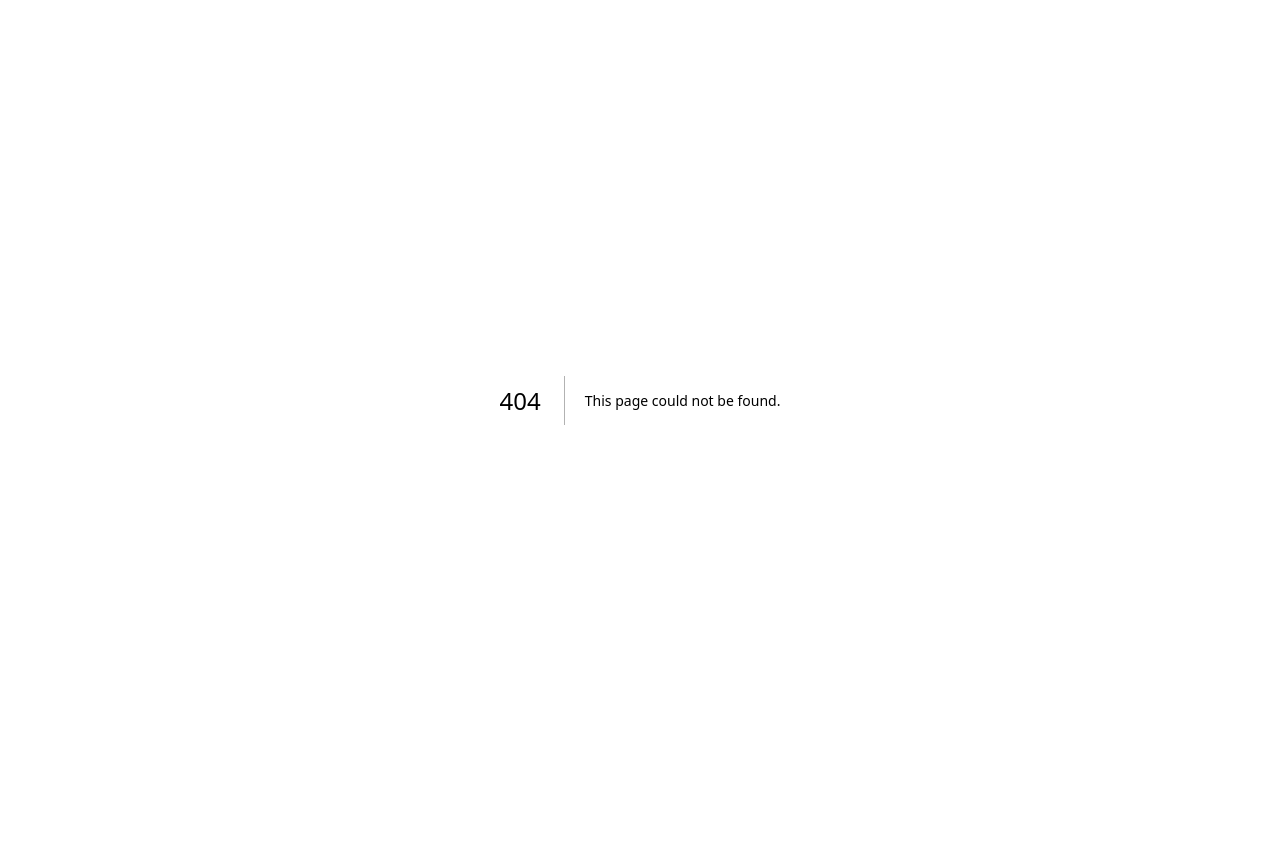
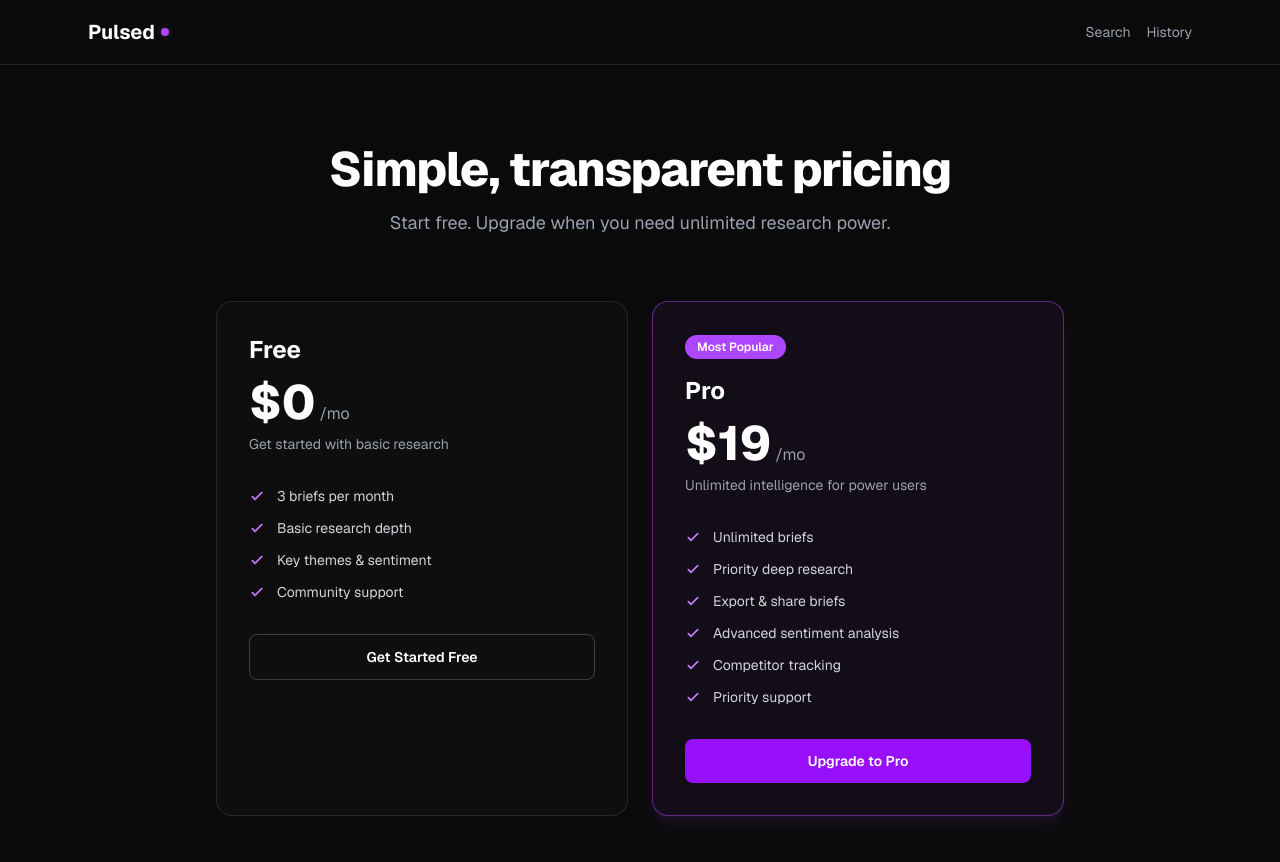
Before and after one commit to vinceglakas/pulse, a Next.js app: page /pricing in a window 1280 px wide. Before the commit this address had no page. Shown: the top 862 px of the page. Before the commit the page ends 800 px from the top, so only its background shows below. Built offline with nearby package versions, Linux system fonts and the light colour scheme.

Commit message:
feat: Stripe checkout, pricing page, webhook handler, upgrade button

```diff
--- a/package.json
+++ b/package.json
@@ -15,7 +15,8 @@
     "geist": "^1.7.0",
     "next": "16.1.6",
     "react": "19.2.3",
-    "react-dom": "19.2.3"
+    "react-dom": "19.2.3",
+    "stripe": "^20.3.1"
   },
   "devDependencies": {
     "@tailwindcss/postcss": "^4",
--- /dev/null
+++ b/src/app/api/checkout/route.ts
@@ -0,0 +1,52 @@
+import { NextResponse } from 'next/server';
+import Stripe from 'stripe';
+import { createClient } from '@supabase/supabase-js';
+import { cookies } from 'next/headers';
+
+const stripe = new Stripe(process.env.STRIPE_SECRET_KEY!);
+
+export async function POST(request: Request) {
+  try {
+    // Create a Supabase client with the user's auth token
+    const supabase = createClient(
+      process.env.NEXT_PUBLIC_SUPABASE_URL!,
+      process.env.NEXT_PUBLIC_SUPABASE_ANON_KEY!,
+      {
+        global: {
+          headers: {
+            Authorization: request.headers.get('Authorization') || '',
+          },
+        },
+      }
+    );
+
+    const { data: { user }, error: authError } = await supabase.auth.getUser();
+
+    if (authError || !user) {
+      return NextResponse.json({ error: 'Unauthorized' }, { status: 401 });
+    }
+
+    const origin = request.headers.get('origin') || 'http://localhost:3000';
+
+    const session = await stripe.checkout.sessions.create({
+      mode: 'subscription',
+      line_items: [
+        {
+          price: process.env.STRIPE_PRO_PRICE_ID!,
+          quantity: 1,
+        },
+      ],
+      customer_email: user.email,
+      metadata: {
+        user_id: user.id,
+      },
+      success_url: `${origin}/search?upgraded=true`,
+      cancel_url: `${origin}/pricing`,
+    });
+
+    return NextResponse.json({ url: session.url });
+  } catch (err: any) {
+    console.error('Checkout error:', err);
+    return NextResponse.json({ error: err.message }, { status: 500 });
+  }
+}
--- /dev/null
+++ b/src/app/api/webhooks/stripe/route.ts
@@ -0,0 +1,71 @@
+import { NextResponse } from 'next/server';
+import Stripe from 'stripe';
+import { createClient } from '@supabase/supabase-js';
+
+const stripe = new Stripe(process.env.STRIPE_SECRET_KEY!);
+
+// Supabase admin client for webhook updates
+const supabase = createClient(
+  process.env.NEXT_PUBLIC_SUPABASE_URL!,
+  process.env.SUPABASE_SERVICE_ROLE_KEY!
+);
+
+export async function POST(request: Request) {
+  const body = await request.text();
+  const signature = request.headers.get('stripe-signature');
+
+  let event: Stripe.Event;
+
+  try {
+    if (process.env.STRIPE_WEBHOOK_SECRET && signature) {
+      event = stripe.webhooks.constructEvent(
+        body,
+        signature,
+        process.env.STRIPE_WEBHOOK_SECRET
+      );
+    } else {
+      // Dev mode: parse without verification
+      event = JSON.parse(body) as Stripe.Event;
+    }
+  } catch (err: any) {
+    console.error('Webhook signature verification failed:', err.message);
+    return NextResponse.json({ error: 'Invalid signature' }, { status: 400 });
+  }
+
+  try {
+    switch (event.type) {
+      case 'checkout.session.completed': {
+        const session = event.data.object as Stripe.Checkout.Session;
+        const userId = session.metadata?.user_id;
+
+        if (userId) {
+          await supabase
+            .from('profiles')
+            .update({
+              plan: 'pro',
+              stripe_customer_id: session.customer as string,
+              stripe_subscription_id: session.subscription as string,
+            })
+            .eq('id', userId);
+        }
+        break;
+      }
+
+      case 'customer.subscription.deleted': {
+        const subscription = event.data.object as Stripe.Subscription;
+        const customerId = subscription.customer as string;
+
+        await supabase
+          .from('profiles')
+          .update({ plan: 'free', stripe_subscription_id: null })
+          .eq('stripe_customer_id', customerId);
+        break;
+      }
+    }
+  } catch (err: any) {
+    console.error('Webhook handler error:', err);
+    return NextResponse.json({ error: 'Webhook handler failed' }, { status: 500 });
+  }
+
+  return NextResponse.json({ received: true });
+}
--- /dev/null
+++ b/src/app/components/UpgradeButton.tsx
@@ -0,0 +1,51 @@
+'use client';
+
+import { useState } from 'react';
+import { getAuthClient } from '@/lib/auth';
+
+export default function UpgradeButton({ className = '' }: { className?: string }) {
+  const [loading, setLoading] = useState(false);
+
+  const handleUpgrade = async () => {
+    setLoading(true);
+    try {
+      const supabase = getAuthClient();
+      const { data: { session } } = await supabase.auth.getSession();
+
+      if (!session) {
+        window.location.href = '/login';
+        return;
+      }
+
+      const res = await fetch('/api/checkout', {
+        method: 'POST',
+        headers: {
+          'Content-Type': 'application/json',
+          Authorization: `Bearer ${session.access_token}`,
+        },
+      });
+
+      const data = await res.json();
+
+      if (data.url) {
+        window.location.href = data.url;
+      } else {
+        console.error('Checkout error:', data.error);
+      }
+    } catch (err) {
+      console.error('Upgrade error:', err);
+    } finally {
+      setLoading(false);
+    }
+  };
+
+  return (
+    <button
+      onClick={handleUpgrade}
+      disabled={loading}
+      className={`font-semibold rounded-lg transition-all disabled:opacity-50 ${className}`}
+    >
+      {loading ? 'Loading...' : 'Upgrade to Pro'}
+    </button>
+  );
+}
--- a/src/app/page.tsx
+++ b/src/app/page.tsx
@@ -109,6 +109,7 @@ export default function Home() {
             <button onClick={() => scrollTo('how-it-works')} className="hidden md:block text-sm text-gray-500 hover:text-gray-900 transition-colors">How it works</button>
             <button onClick={() => scrollTo('why-pulsed')} className="hidden md:block text-sm text-gray-500 hover:text-gray-900 transition-colors">Why Pulsed</button>
             <div className="flex items-center gap-3">
+              <a href="/pricing" className="text-sm text-gray-500 hover:text-gray-900 transition-colors">Pro</a>
               <a href="/history" className="text-sm text-gray-500 hover:text-gray-900 transition-colors">History</a>
               <a href="/login" className="text-sm text-gray-500 hover:text-gray-900 transition-colors">Sign in</a>
               <a href="/search" className="text-sm font-semibold text-white bg-gradient-to-r from-indigo-600 to-violet-600 px-4 py-2 rounded-lg hover:opacity-90 transition-opacity">Get Started</a>
--- /dev/null
+++ b/src/app/pricing/page.tsx
@@ -0,0 +1,121 @@
+'use client';
+
+import UpgradeButton from '../components/UpgradeButton';
+
+const tiers = [
+  {
+    name: 'Free',
+    price: '$0',
+    period: '/mo',
+    desc: 'Get started with basic research',
+    features: [
+      '3 briefs per month',
+      'Basic research depth',
+      'Key themes & sentiment',
+      'Community support',
+    ],
+    cta: 'Current Plan',
+    highlight: false,
+  },
+  {
+    name: 'Pro',
+    price: '$19',
+    period: '/mo',
+    desc: 'Unlimited intelligence for power users',
+    features: [
+      'Unlimited briefs',
+      'Priority deep research',
+      'Export & share briefs',
+      'Advanced sentiment analysis',
+      'Competitor tracking',
+      'Priority support',
+    ],
+    cta: 'Upgrade to Pro',
+    highlight: true,
+  },
+];
+
+export default function PricingPage() {
+  return (
+    <div className="min-h-screen bg-[#0a0a0a] text-white">
+      {/* Nav */}
+      <nav className="border-b border-white/10">
+        <div className="max-w-6xl mx-auto px-6 h-16 flex items-center justify-between">
+          <a href="/" className="flex items-center gap-1.5">
+            <span className="text-xl font-bold">Pulsed</span>
+            <span className="relative flex h-2 w-2">
+              <span className="animate-ping absolute inline-flex h-full w-full rounded-full bg-purple-400 opacity-75"></span>
+              <span className="relative inline-flex rounded-full h-2 w-2 bg-purple-500"></span>
+            </span>
+          </a>
+          <div className="flex items-center gap-4">
+            <a href="/search" className="text-sm text-gray-400 hover:text-white transition-colors">Search</a>
+            <a href="/history" className="text-sm text-gray-400 hover:text-white transition-colors">History</a>
+          </div>
+        </div>
+      </nav>
+
+      {/* Header */}
+      <section className="pt-20 pb-16 text-center px-6">
+        <h1 className="text-4xl md:text-5xl font-extrabold tracking-tight">
+          Simple, transparent pricing
+        </h1>
+        <p className="mt-4 text-lg text-gray-400 max-w-xl mx-auto">
+          Start free. Upgrade when you need unlimited research power.
+        </p>
+      </section>
+
+      {/* Cards */}
+      <section className="max-w-4xl mx-auto px-6 pb-24">
+        <div className="grid md:grid-cols-2 gap-6">
+          {tiers.map((tier) => (
+            <div
+              key={tier.name}
+              className={`rounded-2xl p-8 border ${
+                tier.highlight
+                  ? 'border-purple-500/50 bg-purple-500/5 shadow-lg shadow-purple-500/10'
+                  : 'border-white/10 bg-white/[0.02]'
+              }`}
+            >
+              {tier.highlight && (
+                <span className="inline-block text-xs font-semibold bg-purple-500 text-white px-3 py-1 rounded-full mb-4">
+                  Most Popular
+                </span>
+              )}
+              <h2 className="text-2xl font-bold">{tier.name}</h2>
+              <div className="mt-3 flex items-baseline gap-1">
+                <span className="text-5xl font-extrabold">{tier.price}</span>
+                <span className="text-gray-400">{tier.period}</span>
+              </div>
+              <p className="mt-2 text-gray-400 text-sm">{tier.desc}</p>
+
+              <ul className="mt-8 space-y-3">
+                {tier.features.map((f) => (
+                  <li key={f} className="flex items-center gap-3 text-sm text-gray-300">
+                    <svg className="w-4 h-4 text-purple-400 shrink-0" fill="none" stroke="currentColor" strokeWidth={2.5} viewBox="0 0 24 24">
+                      <path strokeLinecap="round" strokeLinejoin="round" d="M5 13l4 4L19 7" />
+                    </svg>
+                    {f}
+                  </li>
+                ))}
+              </ul>
+
+              <div className="mt-8">
+                {tier.highlight ? (
+                  <UpgradeButton className="w-full bg-purple-600 hover:bg-purple-500 text-white py-3 px-6 text-sm" />
+                ) : (
+                  <a
+                    href="/search"
+                    className="block w-full text-center border border-white/20 text-white py-3 px-6 rounded-lg text-sm font-semibold hover:bg-white/5 transition-colors"
+                  >
+                    Get Started Free
+                  </a>
+                )}
+              </div>
+            </div>
+          ))}
+        </div>
+      </section>
+    </div>
+  );
+}
```
Also changed, not shown: 1 other file (tests, documents, lock files or other folders).
